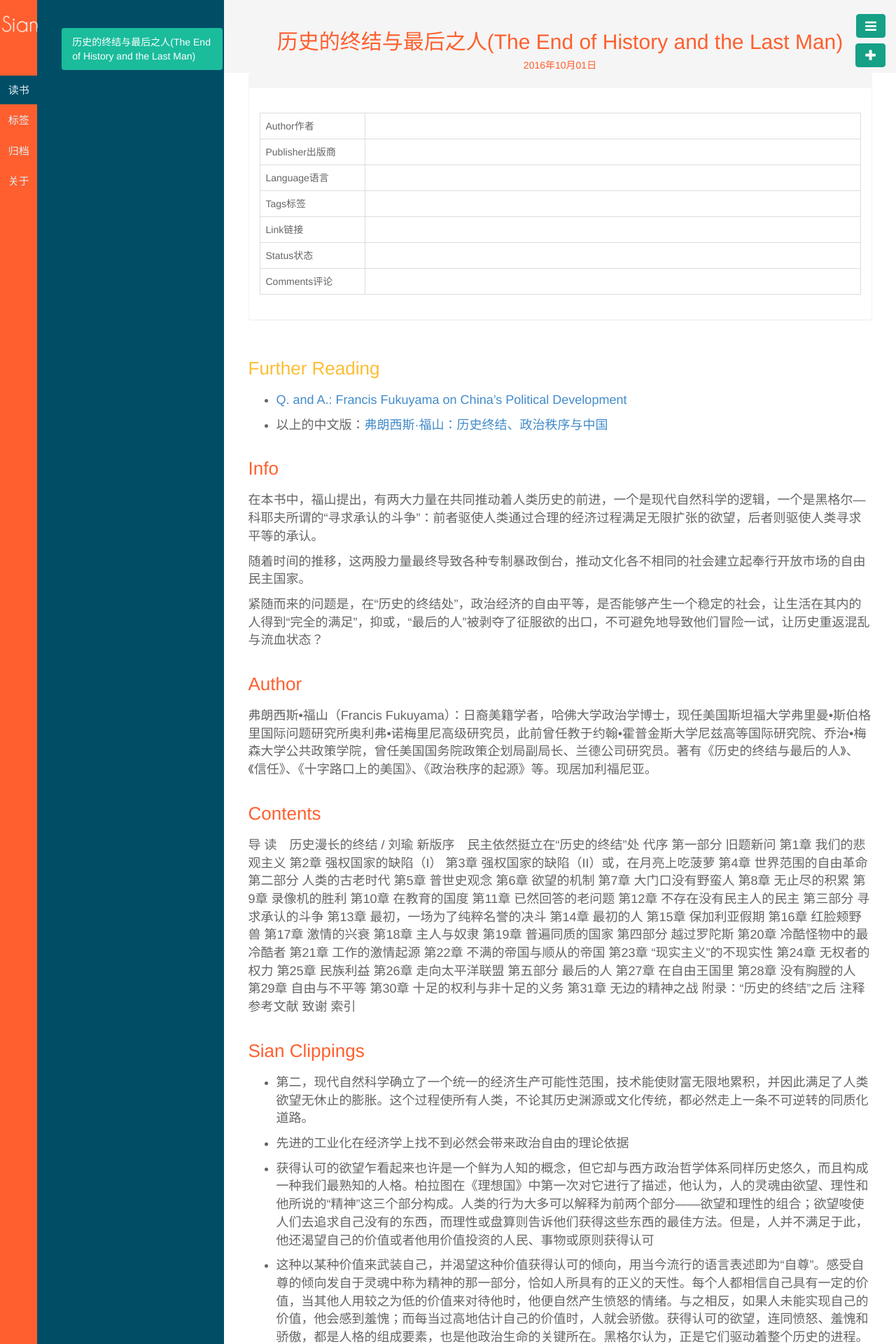
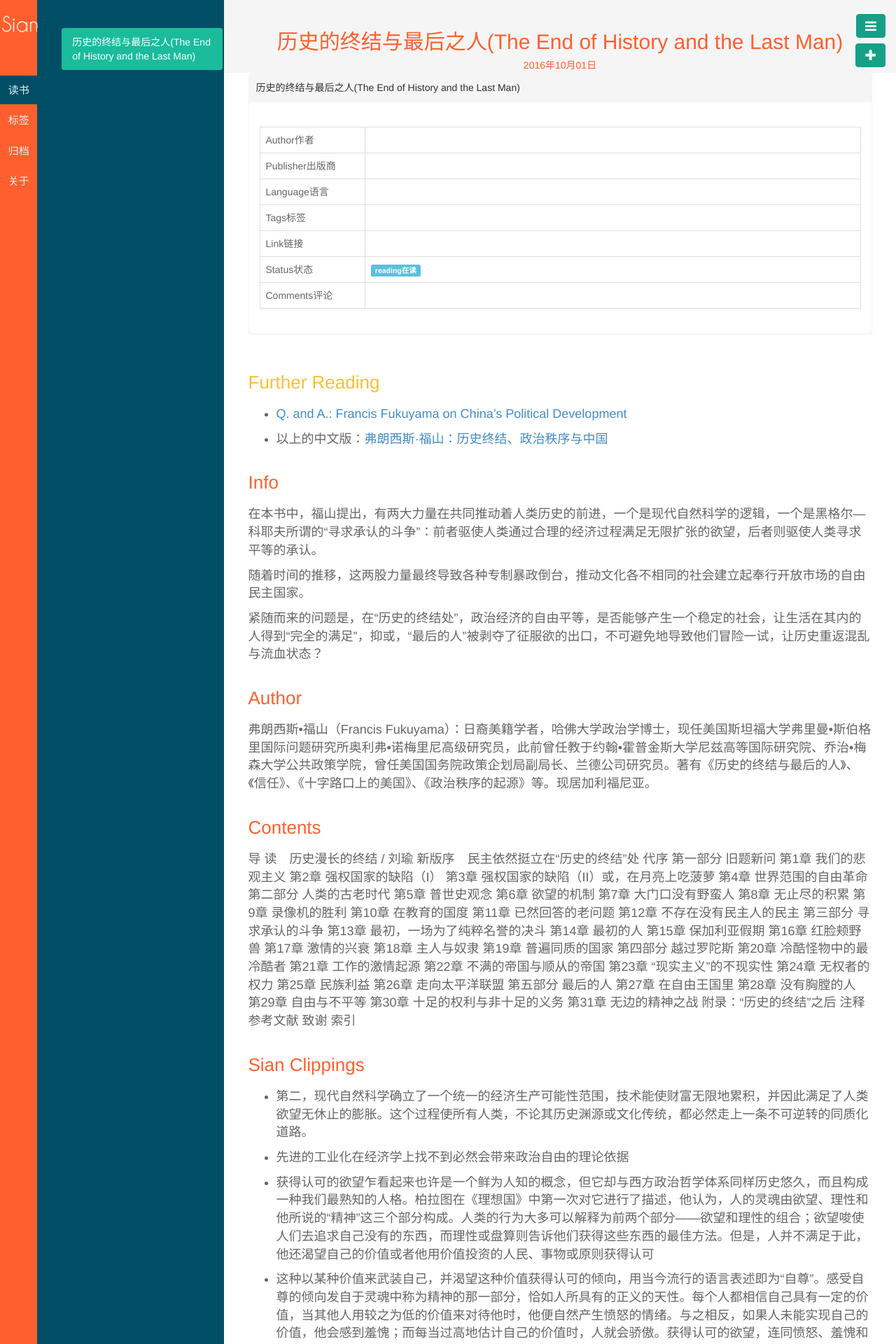
Before and after one commit to mathesse/mathesse.github.io, a Jekyll site: the page built from _posts/读书/2016-10-01-The-End-of-History-and-the-Last-Man.md, in a window 1280 px wide. Shown: the top 1920 px of the page at 70% size. Built offline with Jekyll 4.4.1, drawn with Linux system fonts in a browser that asks for light colours.

Commit message:
Update 2016-10-01-The-End-of-History-and-the-Last-Man.md

```diff
--- a/_posts/读书/2016-10-01-The-End-of-History-and-the-Last-Man.md
+++ b/_posts/读书/2016-10-01-The-End-of-History-and-the-Last-Man.md
@@ -2,10 +2,11 @@
 layout: book
 title: 历史的终结与最后之人(The End of History and the Last Man)
 category: 读书
-keywords: 阅读,书单,2016
+tags: books politics 2016
+keywords: 阅读 2016
 books:
-    - title:
-      status:
+    - title: 历史的终结与最后之人(The End of History and the Last Man)
+      status: reading在读
       author:
       publisher:
       language:
```
